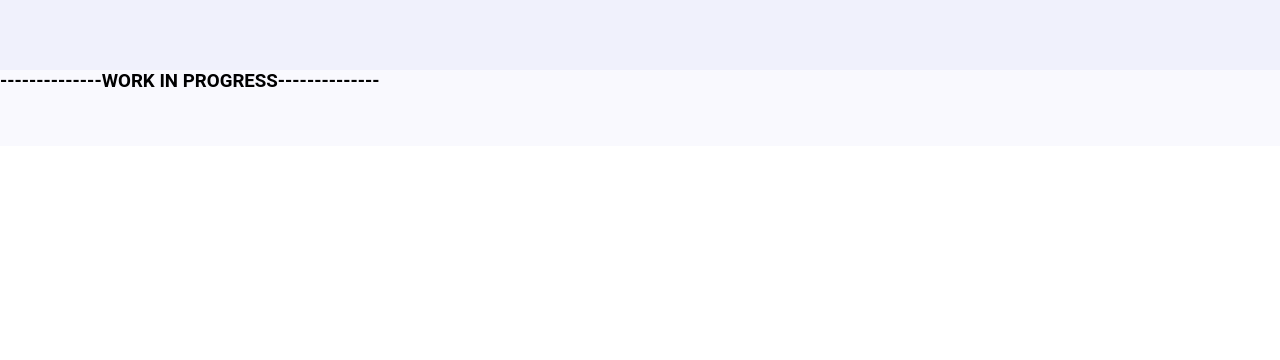
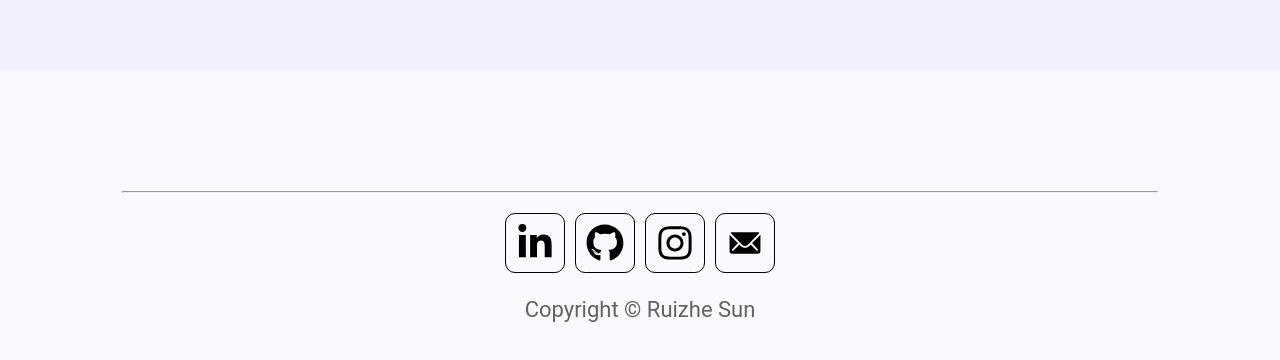
Before and after one commit to rs929/ruizhesun, a React (Create React App) app: page / in a window 1280 px wide. Shown: the part 5278-5638 px from the top of the page. Before the commit the page ends 5424 px from the top, so only its background shows below. Built offline with nearby package versions, Linux system fonts and the light colour scheme.

Commit message:
Added footer section

```diff
--- a/src/App.js
+++ b/src/App.js
@@ -8,6 +8,7 @@ import { motion, useAnimation } from "framer-motion";
 import { useInView } from "react-intersection-observer";
 import { useEffect } from "react";
 import ProjectsSection from './components/projects/projects';
+import ConnectSection from './components/connect/connect';
 
 function App() {
 
@@ -48,9 +49,10 @@ function App() {
 
       <section id='projects'>
         <ProjectsSection />
-        <h3>--------------WORK IN PROGRESS--------------</h3>
-        <br></br><br></br>
-        <br></br><br></br>
+      </section>
+
+      <section id='connect'>
+        <ConnectSection />
       </section>
 
 
--- /dev/null
+++ b/src/components/connect/connect.css
@@ -0,0 +1,35 @@
+#connect {
+  background-color: #F9F9FE;
+  padding: 5%;
+  align-items: center;
+  justify-content: center;
+
+  p {
+    margin: auto;
+    text-align: center;
+  }
+}
+
+#icons {
+  display: flex;
+  flex-direction: row;
+  justify-content: center;
+  gap: 10px;
+  padding-top: 20px;
+  padding-bottom: 20px;
+}
+
+.footerIcon {
+  fill: black;
+  border: 1px black solid;
+  border-radius: 10px;
+  padding: 10px;
+  width: 60px;
+  height: 60px;
+
+  &:hover {
+    fill: #6d78f3;
+    border: 2px #6d78f3 solid;
+    transition: 0.5s;
+  }
+}
--- /dev/null
+++ b/src/components/connect/connect.js
@@ -0,0 +1,49 @@
+import React, { useState, useEffect } from 'react'
+import { motion, useAnimation } from "framer-motion";
+import { useInView } from "react-intersection-observer";
+import './connect.css'
+import { FaLinkedinIn, FaGithub, FaInstagram } from "react-icons/fa";
+import { IoIosMail } from "react-icons/io";
+import { Link } from "react-router-dom";
+
+const connectAnimation = {
+  visible: { opacity: 1, transition: { duration: 1 } },
+  hidden: { opacity: 0 },
+}
+
+const ConnectSection = () => {
+  const control = useAnimation()
+  const [ref, inView] = useInView()
+
+  useEffect(() => {
+    if (inView) {
+      control.start("visible");
+    }
+  }, [control, inView]);
+
+  return (
+    <section id='connect'>
+      <hr></hr>
+      <motion.div id='icons' variants={connectAnimation}>
+        <Link to="https://www.linkedin.com/in/ruizhe-sun/" target='_blank'>
+          <FaLinkedinIn className='footerIcon' />
+        </Link>
+
+        <Link to="https://github.com/rs929/" target='_blank'>
+          <FaGithub className='footerIcon' />
+        </Link>
+
+        <Link to="https://www.instagram.com/richiesun_915/" target='_blank'>
+          <FaInstagram className='footerIcon' />
+        </Link>
+
+        <Link to="mailto:rs929@cornell.edu">
+          <IoIosMail className='footerIcon' />
+        </Link>
+      </motion.div>
+      <p>Copyright © Ruizhe Sun</p>
+    </section>
+  )
+}
+
+export default ConnectSection;
```
